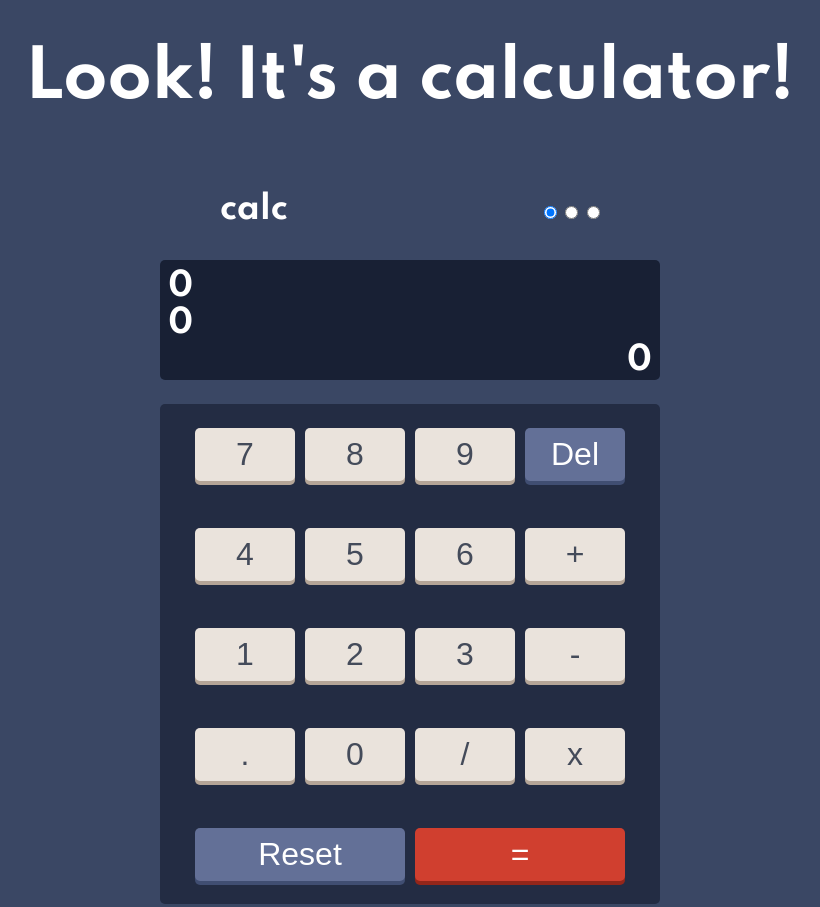
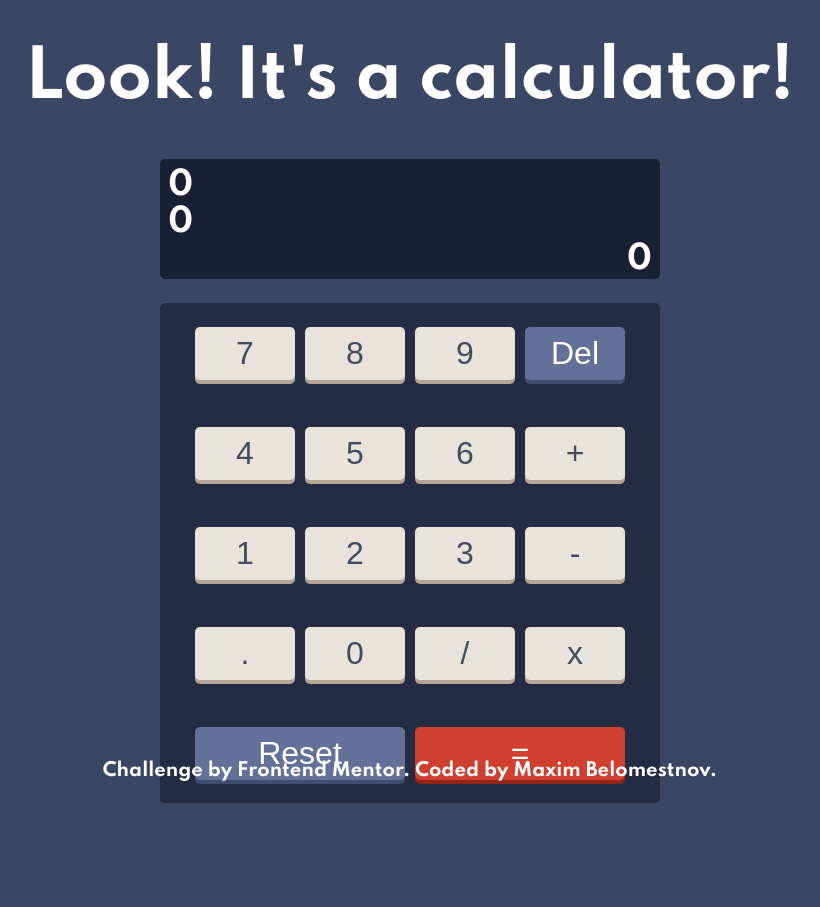
Before and after one commit to maximbelo/calculatorApp, a plain HTML site: page index.html in a window 1280 px wide. Shown: the top 907 px of the page, without its empty margins (230-1050 px from the left). After the commit the page ends 827 px from the top, so only its background shows below. Drawn offline with Linux system fonts and the light colour scheme.

Commit message:
Adjusted footer and hid theme toggle since there are no themes for now

```diff
--- a/styles/sass/_general.scss
+++ b/styles/sass/_general.scss
@@ -15,5 +15,15 @@ h1 {
 }
 
 footer {
+  position: fixed;
+  left: 0;
+  bottom: 0;
+  width: 100%;
+  color: white;
   text-align: center;
+
+  a {
+    color: $white;
+    text-decoration: none;
+  }
 }
--- a/styles/sass/_typography.scss
+++ b/styles/sass/_typography.scss
@@ -4,13 +4,6 @@ body {
   font-size: 32px;
 }
 
-footer {
-  p {
-    font-size: 18px;
-  }
-
-  a {
-    color: $white;
-    text-decoration: none;
-  }
+footer p {
+  font-size: 18px;
 }
--- a/styles/sass/styles.scss
+++ b/styles/sass/styles.scss
@@ -33,7 +33,7 @@
 }
 
 .logoAndToggle {
-  display: flex;
+  display: none; //Will change this once I add themes
   justify-content: center;
   align-items: center;
 }
```
Also changed, not shown: styles/styles.css.
